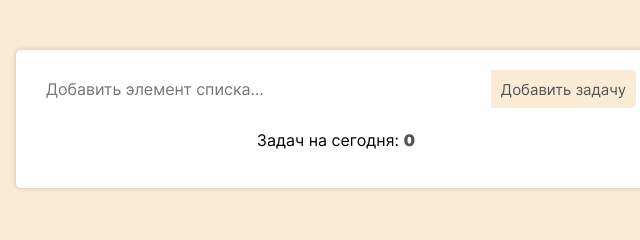
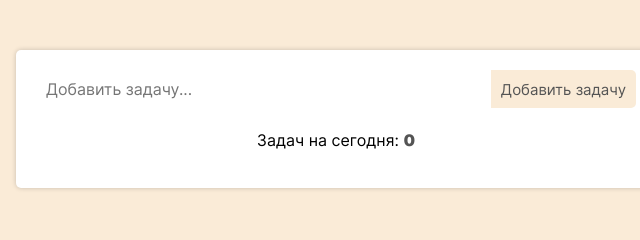
Before and after one commit to immweasel/to-do-list, a plain HTML site: page index.html in a window 1280 px wide. Shown: the part 232-472 px from the top of the page, 304-944 px from the left. Drawn offline with Linux system fonts and the light colour scheme.

Commit message:
fix: изменить плейсхолдер импута и добавить ссылку на проект в readme

```diff
--- a/index.html
+++ b/index.html
@@ -15,7 +15,7 @@
 
       <main class="main">
         <form class="form">
-          <input class="form__input" type="text" placeholder="Добавить элемент списка...">
+          <input class="form__input" type="text" placeholder="Добавить задачу...">
           <button class="form__button" type="submit" id="add-btn">Добавить задачу</button>
         </form>
         <div class="list-container" id="list-container">
```
Also changed, not shown: 1 other file.
